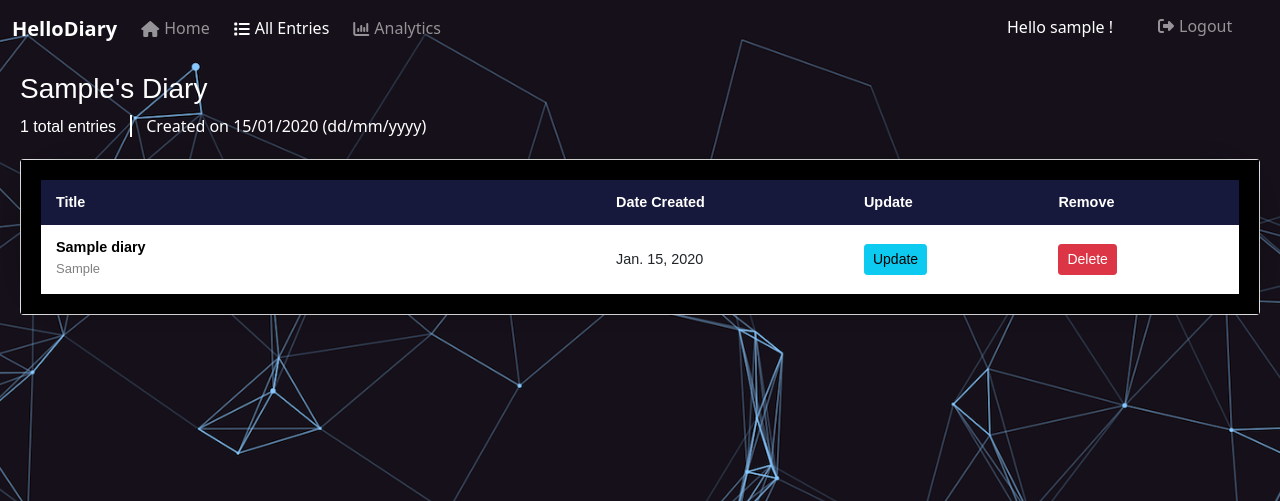
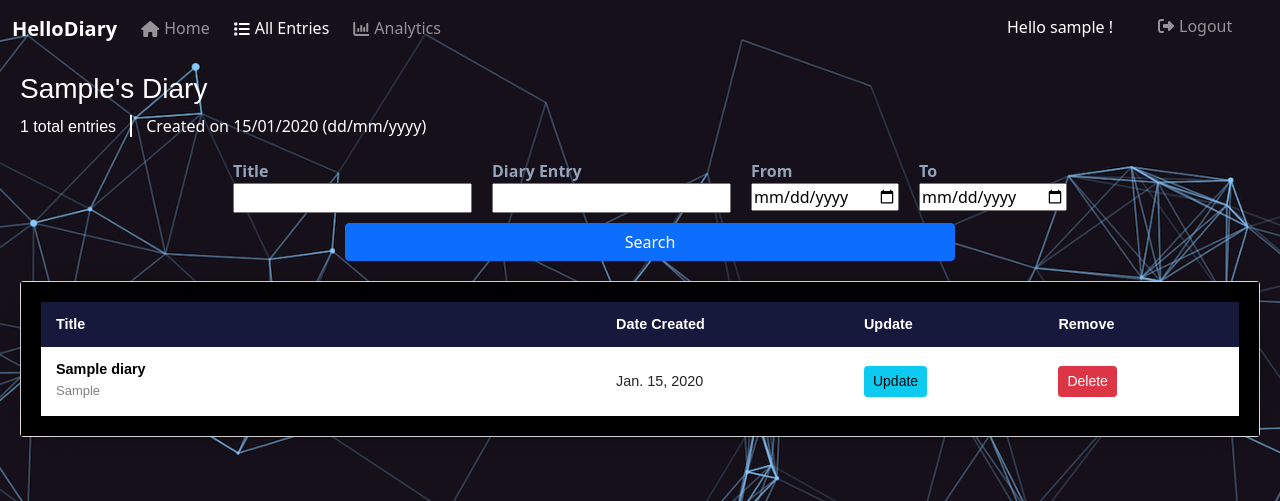
Before and after one commit to KiranJ2000/hellodiary, a Django app: page /all_entries/ in a window 1280 px wide. Shown: the top 501 px of the page. Run offline with Django 3.2, Linux system fonts and the light colour scheme; a user stored in the database is signed in; tables that the repository leaves empty hold one stand-in row (values such as "Sample post"); some libraries are stand-ins or nearby versions.

Commit message:
added a search filter in the entries section

```diff
--- /dev/null
+++ b/hellodiary/diary/filters.py
@@ -0,0 +1,21 @@
+import django_filters
+from django_filters import DateFilter, CharFilter
+
+from django.db.models import Q
+
+from django import forms
+from .models import Diary
+
+class DateInput(forms.DateInput):
+    input_type = 'date'
+
+class DiaryFilter(django_filters.FilterSet):
+    start_date = DateFilter(field_name="date_created", lookup_expr="gte", widget = DateInput())
+    end_date = DateFilter(field_name="date_created", lookup_expr="lte", widget = DateInput())
+    title = CharFilter(field_name="title", lookup_expr="icontains")
+    diary_entry = CharFilter(field_name="diary_entry", lookup_expr="icontains")
+
+
+    class Meta:
+        model = Diary
+        fields = '__all__'
--- a/hellodiary/diary/static/style/home.css
+++ b/hellodiary/diary/static/style/home.css
@@ -196,6 +196,15 @@
     margin-left:20px;
 }
 
+.search-bar {
+    padding-top: 10px;
+    align-items: center;
+}
+
+.group {
+    display: inline-block;
+}
+
 .diary-name-2 {
     color: white;
     font-family: "Questrial", sans-serif;
@@ -214,6 +223,16 @@
     border-left: 2px solid white;
     padding-left: 14px;
 
+}
+
+.search-label {
+    font-weight: 700;
+    color: rgb(149, 163, 186);
+    display: block;
+}
+
+.button-submit {
+    text-align: center;
 }
 
 .entries-table-outer {
--- a/hellodiary/diary/templates/allentries.html
+++ b/hellodiary/diary/templates/allentries.html
@@ -12,6 +12,41 @@
     <div>
         <span class="total-entries">{{total_entries}} total entries</span>
         <span class="date-created">Created on {{date_joined}} (dd/mm/yyyy)</span>
+    </div>
+
+    <div class="search-bar">
+        <form method='GET'>
+            <section style="display: flex; justify-content: center;" ;>
+
+                <div style="float: left; padding: 10px;">
+                    <label class="search-label">Title</label>
+                    {{my_filter.form.title}}
+                </div>
+
+                <div style="float: left; padding: 10px;">
+                    <label class="search-label">Diary Entry</label>
+                    {{my_filter.form.diary_entry}}
+                </div>
+
+
+                <div style="float: left; padding: 10px;">
+                    <label class="search-label">From</label>
+                    {{my_filter.form.start_date}}
+                </div>
+
+                <div style="float: left; padding: 10px;">
+                    <label class="search-label">To</label>
+                    {{my_filter.form.end_date}}
+                </div>
+
+
+                <br style="clear:both;" />
+
+            </section>
+            <div class="button-submit">
+                <button style="width: 610px;" class="btn btn-primary" type="submit"> Search </button>
+            </div>
+        </form>
     </div>
 </div>
 
@@ -35,7 +70,7 @@
                         <a class="link-element" href={% url 'detail_view' diary.id diary.slug %}>
                             {{diary.title}}
                         </a>
-                        <p class="diary-entry-text">{{diary.diary_entry|truncatechars:50}}</p>
+                        <p class="diary-entry-text">{{diary.diary_entry|truncatechars:70}}</p>
                     </td>
                     <td>
                         {{diary.date_created}}</td>
--- a/hellodiary/diary/views.py
+++ b/hellodiary/diary/views.py
@@ -15,9 +15,10 @@
 from .decorators import unauntheticated_user
 
 from .forms import CreateUserForm, DiaryForm
+from .filters import DiaryFilter
 from .models import Diary
+
 # Create your views here.
-
 
 @unauntheticated_user
 def login_page(request):
@@ -70,7 +71,10 @@
     date_joined = date_joined.split('-')
     date_joined = date_joined[2] + '/' + date_joined[1] + '/' + date_joined[0]
 
-    context = {'forms' : diary, 'total_entries' : len(total_entries), 'date_joined' : date_joined}
+    my_filter = DiaryFilter(request.GET, queryset=diary)
+    diary = my_filter.qs
+
+    context = {'forms' : diary, 'total_entries' : len(total_entries), 'date_joined' : date_joined, 'my_filter' : my_filter}
 
     return render(request, 'allentries.html', context)
 
@@ -115,6 +119,8 @@
 
     context = {'diary':current_object}
 
+    print(current_object.date_created)
+
     return render(request, 'detailview.html', context)
 
 
--- a/hellodiary/hellodiary/settings.py
+++ b/hellodiary/hellodiary/settings.py
@@ -38,7 +38,8 @@
     'django.contrib.sessions',
     'django.contrib.messages',
     'django.contrib.staticfiles',
-    'diary'
+    'diary',
+    'django_filters'
 ]
 
 MIDDLEWARE = [
```
